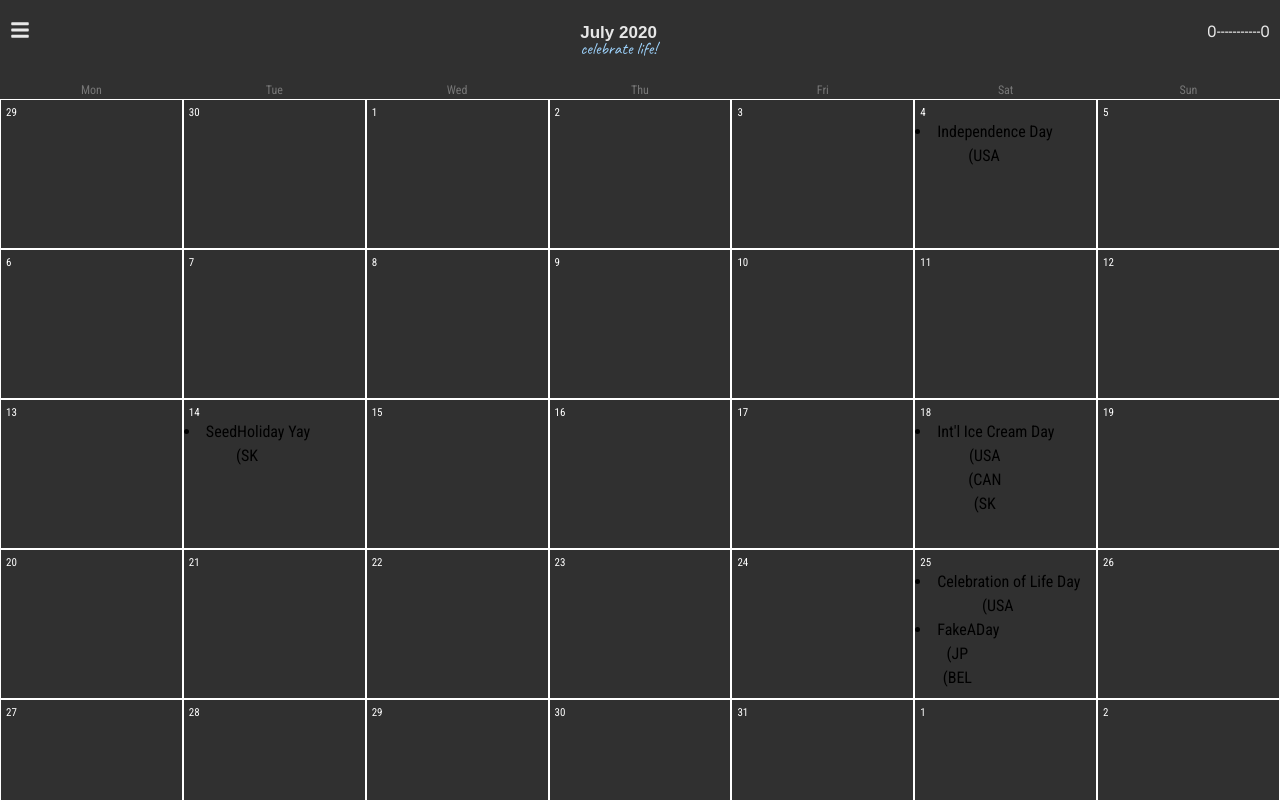
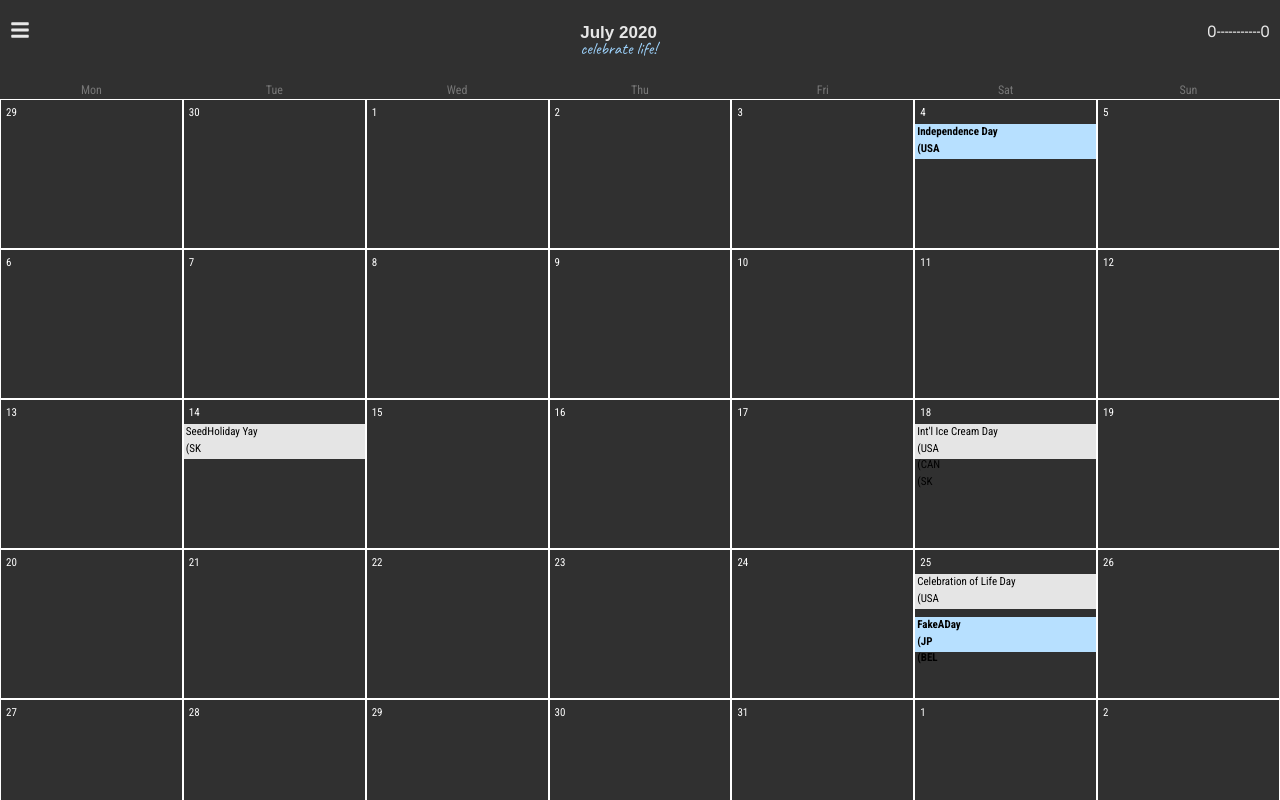
Before and after one commit to ldail/Celebrate-Life-Holiday-Calendar---Front-end, a React (Create React App) app: page / in a window 1280 px wide. Shown: the top 800 px of the page. Built offline with nearby package versions, Linux system fonts and the light colour scheme; a web font is replaced by a local one.

Commit message:
basic styling to calendar events

```diff
--- a/src/App.css
+++ b/src/App.css
@@ -80,10 +80,9 @@ ul {
   font-size: 11px;
 }
 
-.react-calendar__tile p {
-  background-color: lightblue;
-  border-top: 1px solid blue;
-  border-bottom: 1px solid blue;
+.react-calendar__tile .monthEvent {
+  background-color: #e5e5e5;
+  color: black;
   display: flex;
   flex-direction: column;
   text-align: left;
@@ -91,8 +90,14 @@ ul {
   white-space: nowrap;
   margin: 4px 0px;
   padding: 0px;
-  font-size: 12px;
+  font-size: 11px;
   padding-left: 2px;
+  height: 35px;
+}
+
+.react-calendar__tile .monthEvent.monthViewMajorHoliday {
+  background-color: #b7e0ff;
+  font-weight: bold;
 }
 
 .react-calendar__month-view__weekdays * {
--- a/src/App.js
+++ b/src/App.js
@@ -36,13 +36,11 @@ function App() {
 
   const createDayEventList = (date) => {
     let viewingDay = date.toString().split(' ')[2];
-    console.log(viewingDay, typeof viewingDay, viewingDay[0]);
     if (viewingDay[0] === '0') {
       viewingDay = viewingDay.slice(1);
     }
     const viewingMonth = date.toString().split(' ')[1];
     let eventsOnDay = currentMonthEvents[viewingDay];
-    console.log(eventsOnDay);
     const viewingMonthFormat = moment(viewingMonth, 'MMM').format('MMMM');
     if (viewingMonthFormat !== selectedMonth) {
       let monthEvents = eventsForMonth(viewingMonthFormat);
--- a/src/components/EventInMonthView.js
+++ b/src/components/EventInMonthView.js
@@ -1,4 +1,5 @@
 import React from 'react';
+import './EventsInMonthView.css';
 
 const EventInMonthView = ({major, name, countries}) => {
   return (
```
Also changed, not shown: src/components/EventsInMonthView.css (added).
